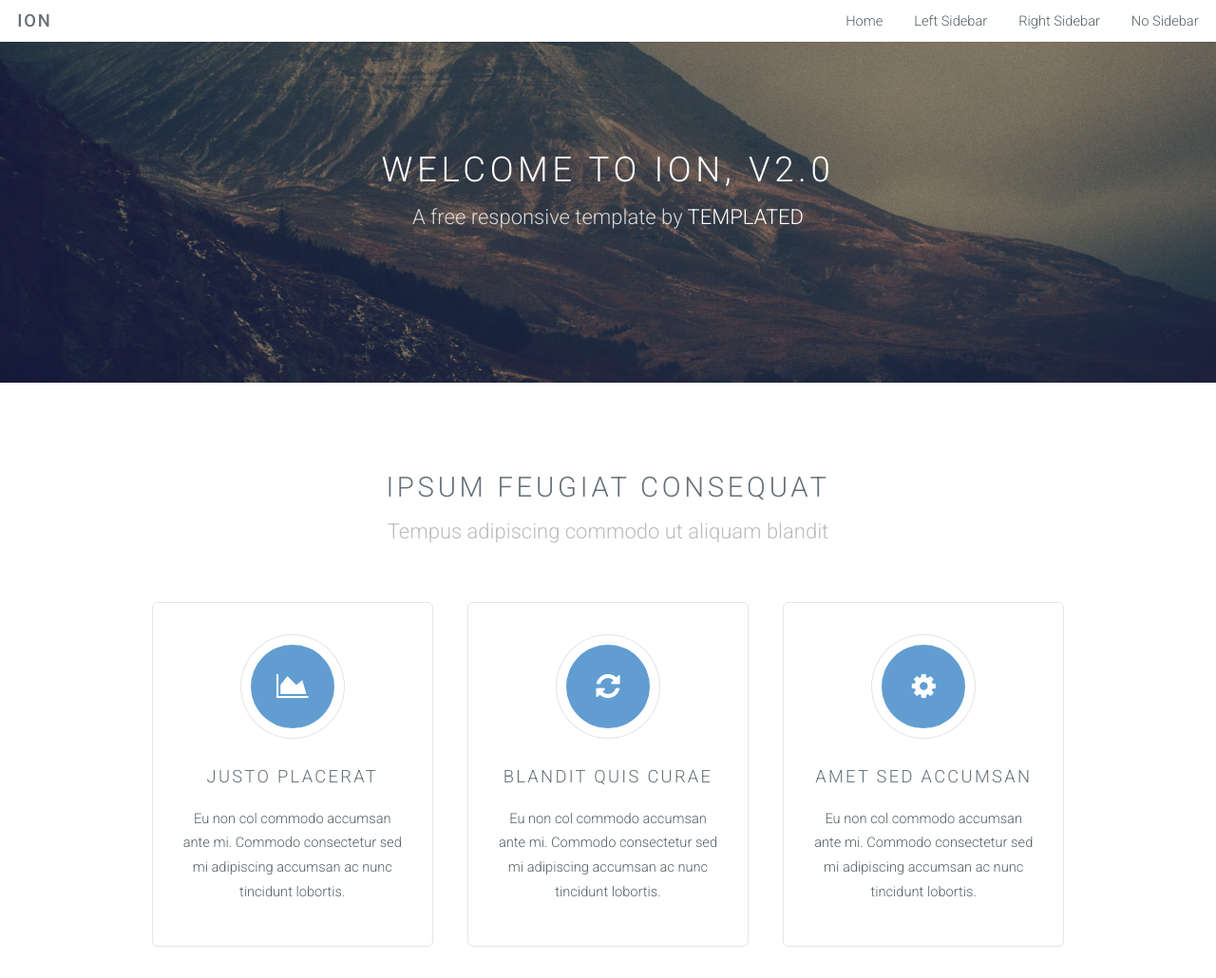
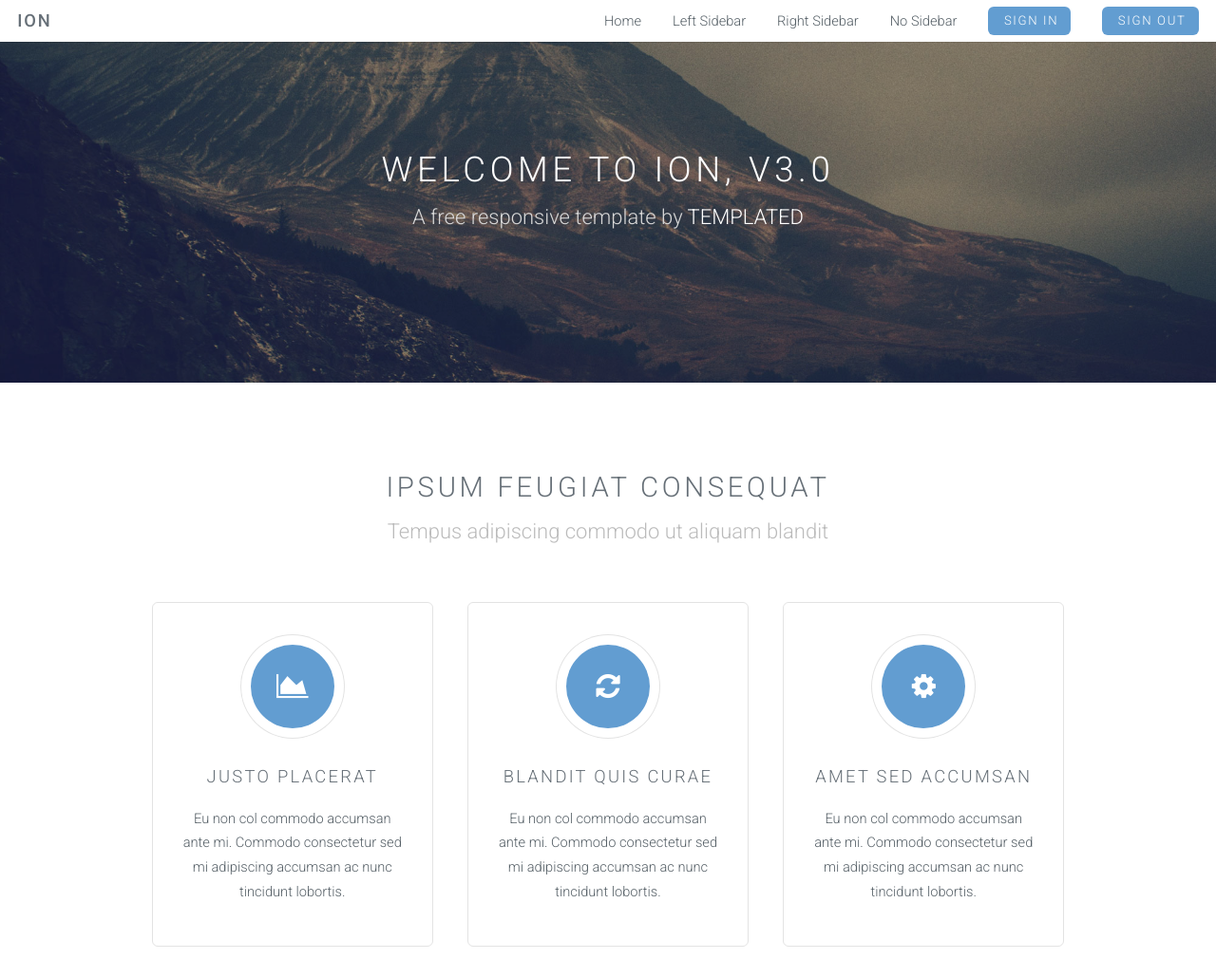
Before and after one commit to Irvine92620/CodeDeploy, a plain HTML site: page src/index.html in a window 1280 px wide. Shown: the top 1030 px of the page at 95% size. Drawn offline with Linux system fonts and the light colour scheme.

Commit message:
03172020-0210-Commit for Sign Buttons
03172020-0210-Commit for Sign Buttons

```diff
--- a/src/index.html
+++ b/src/index.html
@@ -32,7 +32,8 @@
 						<li><a href="left-sidebar.html">Left Sidebar</a></li>
 						<li><a href="right-sidebar.html">Right Sidebar</a></li>
 						<li><a href="no-sidebar.html">No Sidebar</a></li>
-
+						<li><a href="#" class="button special">Sign In</a></li>
+						<li><a href="#" class="button special">Sign Out</a></li>
 			             </ul>
 				</nav>
 			</header>
@@ -40,7 +41,7 @@
 		<!-- Banner -->
 			<section id="banner">
 				<div class="inner">
-					<h2>Welcome to Ion, V2.0</h2>
+					<h2>Welcome to Ion, V3.0</h2>
 					<p>A free responsive template by <a href="http://templated.co">TEMPLATED</a></p>
 					<ul class="actions">
 						</ul>
```
